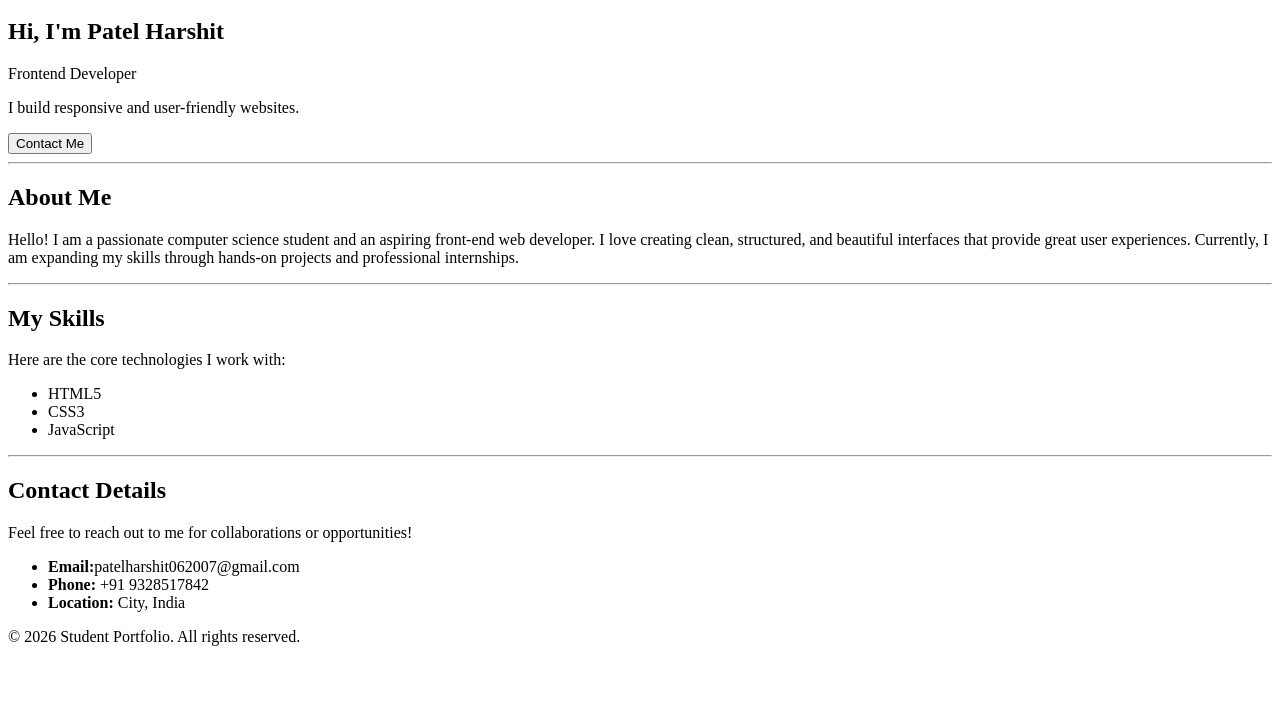
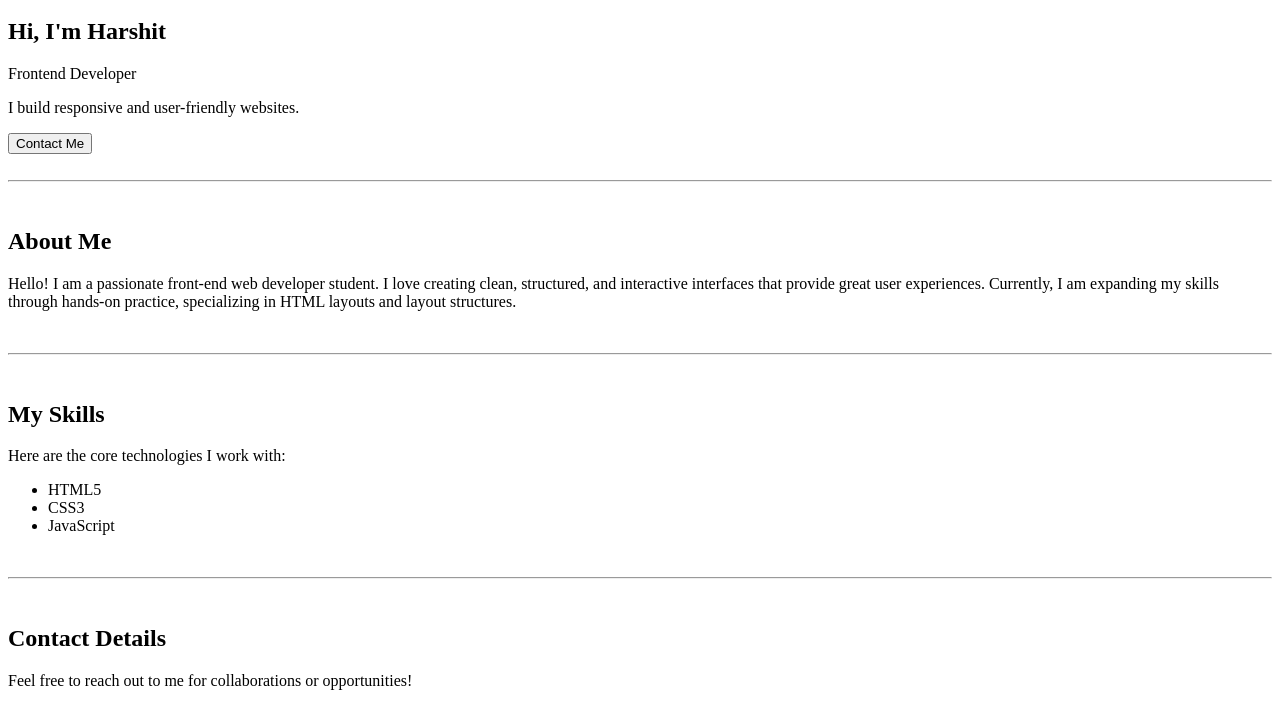
Before and after one commit to patelharshit062007/Student-Portfolio-Website-Day-1, a plain HTML site: page index.html in a window 1280 px wide. Shown: the part 116-819 px from the top of the page. Drawn offline with Linux system fonts and the light colour scheme.

Commit message:
Update index.html

```diff
--- a/index.html
+++ b/index.html
@@ -3,9 +3,7 @@
 <head>
     <meta charset="UTF-8">
     <meta name="viewport" content="width=device-width, initial-scale=1.0">
-    <title>Student Portfolio Website</title>
-    <!-- Future styling ke liye style.css ko pehle se link kar diya hai -->
-    <link rel="stylesheet" href="style.css">
+    <title>Registration Form Website</title>
 </head>
 <body>
 
@@ -15,12 +13,12 @@
     <header>
         <nav>
             <!-- Your name / logo -->
-            <div class="logo">
-                <strong>Patel Harshit</strong>
+            <div>
+                <strong>Harshit</strong>
             </div>
 
             <!-- STEP 3: Basic Linking using IDs for section scrolling -->
-            <ul class="nav-links">
+            <ul>
                 <li><a href="#home">Home</a></li>
                 <li><a href="#about">About</a></li>
                 <li><a href="#skills">Skills</a></li>
@@ -34,14 +32,16 @@
              STEP 2: HERO SECTION (#home)
              ========================================== -->
         <section id="home">
-            <h1>Hi, I'm Patel Harshit</h1>
+            <h1>Hi, I'm Harshit</h1>
             <p>Frontend Developer</p>
             <p>I build responsive and user-friendly websites.</p>
             <!-- Contact Button -->
-            <a href="#contact"><button type="button">Contact Me</button></a>
+            <a href="#contact">
+                <button type="button">Contact Me</button>
+            </a>
         </section>
 
-        <hr> <!-- Sections ko visually alag dikhane ke liye -->
+        <br><hr><br>
 
         <!-- ==========================================
              STEP 2: ABOUT SECTION (#about)
@@ -49,13 +49,13 @@
         <section id="about">
             <h2>About Me</h2>
             <p>
-                Hello! I am a passionate computer science student and an aspiring front-end web developer.
-                I love creating clean, structured, and beautiful interfaces that provide great user experiences.
-                Currently, I am expanding my skills through hands-on projects and professional internships.
+                Hello! I am a passionate front-end web developer student.
+                I love creating clean, structured, and interactive interfaces that provide great user experiences.
+                Currently, I am expanding my skills through hands-on practice, specializing in HTML layouts and layout structures.
             </p>
         </section>
 
-        <hr>
+        <br><hr><br>
 
         <!-- ==========================================
              STEP 2: SKILLS SECTION (#skills)
@@ -70,7 +70,7 @@
             </ul>
         </section>
 
-        <hr>
+        <br><hr><br>
 
         <!-- ==========================================
              STEP 2: CONTACT SECTION (#contact)
@@ -79,15 +79,17 @@
             <h2>Contact Details</h2>
             <p>Feel free to reach out to me for collaborations or opportunities!</p>
             <ul>
-                <li><strong>Email:</strong>patelharshit062007@gmail.com</li>
-                <li><strong>Phone:</strong> +91 9328517842</li>
-                <li><strong>Location:</strong> City, India</li>
+                <li><strong>Email:</strong> harshit@example.com</li>
+                <li><strong>Phone:</strong> +91 98765 43210</li>
+                <li><strong>Location:</strong> India</li>
             </ul>
         </section>
     </main>
 
+    <br><hr><br>
+
     <footer>
-        <p>&copy; 2026 Student Portfolio. All rights reserved.</p>
+        <p>&copy; 2026 Harshit Portfolio. All rights reserved.</p>
     </footer>
 
 </body>
```
